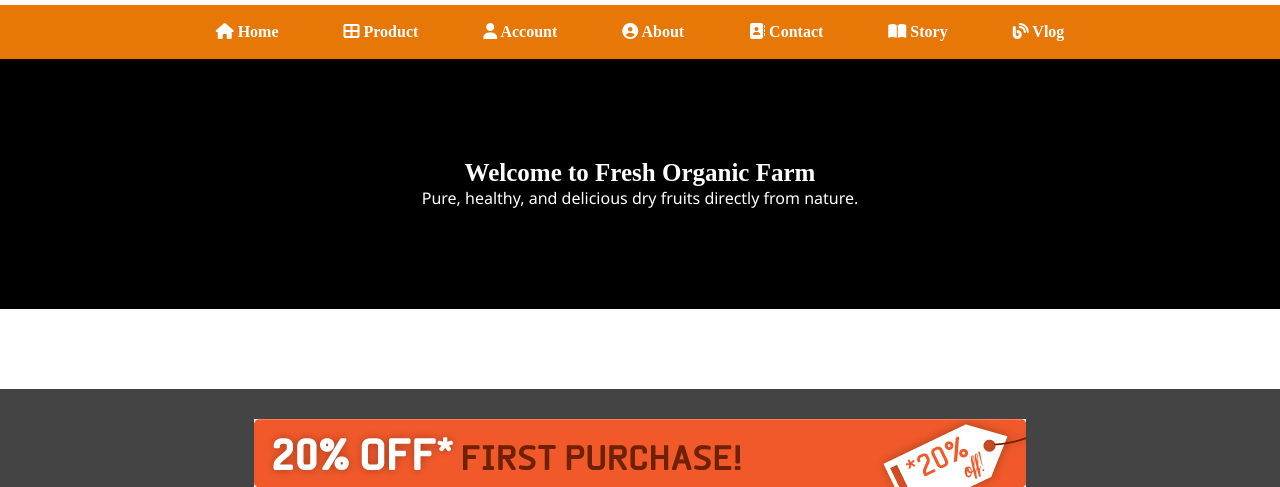
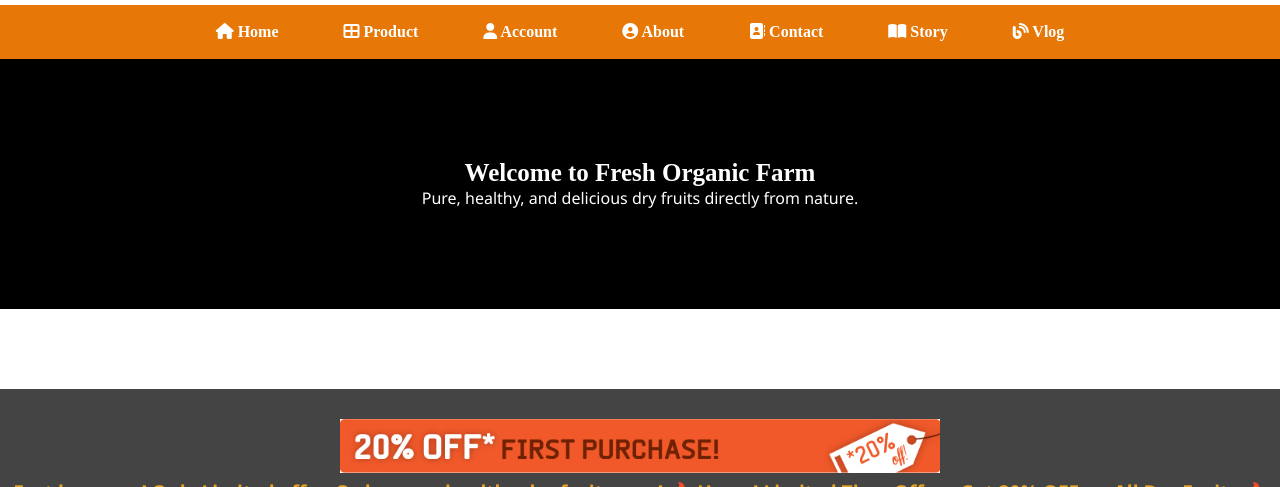
Before and after one commit to avmatthew/freshorganicfarms, a plain HTML site: page index.html in a window 1280 px wide. Shown: the part 177-664 px from the top of the page. Drawn offline with Linux system fonts and the light colour scheme; a script that the page names is missing; files whose address does not match are found by name.

Commit message:
Update style.css

```diff
--- a/style.css
+++ b/style.css
@@ -439,6 +439,11 @@ nav a:hover {
   color: #ccc;
 }
 
+.offer-img {
+  width: 100%;
+  max-width: 600px;
+  transition: 0.4s ease;
+}
 .offer-img {
   transition: 0.4s ease;
   /* Smooth transition effect */
```
